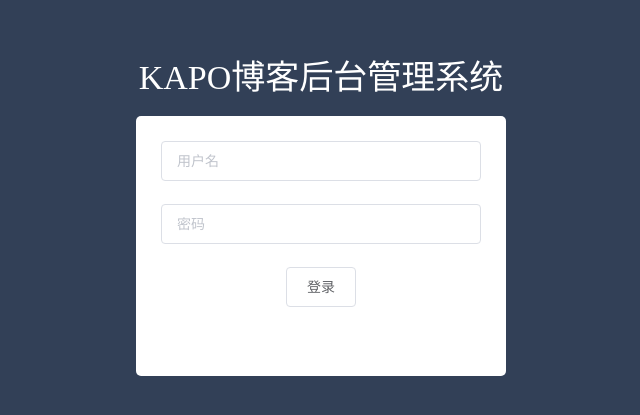
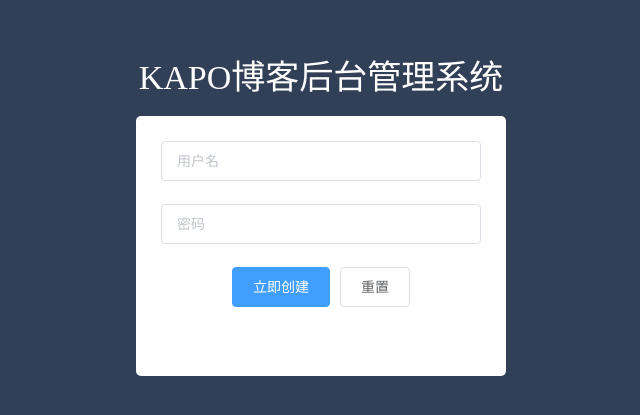
Before and after one commit to SmileRose/a_new_start, a Vue app: page /menu in a window 1280 px wide. Shown: the part 179-594 px from the top of the page, without its empty margins (344-984 px from the left). Built offline with nearby package versions, Linux system fonts and the light colour scheme.

Commit message:
文章修改成功

```diff
--- a/src/components/login.vue
+++ b/src/components/login.vue
@@ -1,19 +1,20 @@
 <template>
   <div class="login_page fillcontain">
     <transition name="form-fade" mode="in-out">
-			<section class="form_contianer" v-show="showLogin">
+      <section class="form_contianer">
         <div class="manage_tip">
           <p>KAPO博客后台管理系统</p>
         </div>
-				<el-form :mode="ruleForm" :rules="rules" ref="ruleForm">
+        <el-form :model="ruleForm" :rules="rules" ref="ruleForm">
           <el-form-item prop="username">
             <el-input v-model="ruleForm.username" placeholder="用户名"></el-input>
           </el-form-item>
           <el-form-item prop="password">
             <el-input type="password" v-model="ruleForm.password" placeholder="密码"></el-input>
           </el-form-item>
-					<el-form-item size="large">
-						<el-button type="parmary" @click="onSubmit(ruleForm)"> 登录</el-button>
+          <el-form-item>
+            <el-button type="primary" @click="submitForm('ruleForm')">立即创建</el-button>
+            <el-button @click="resetForm('ruleForm')">重置</el-button>
           </el-form-item>
         </el-form>
       </section>
@@ -22,78 +23,88 @@
 </template>
 <script>
 export default {
-		data(){
+  data() {
       return {
         ruleForm: {
           username: '',
-					password: '',
-				},
-				loginForm: {
-					username: '',
-					password: '',
+          password: ''
         },
         rules: {
-					username: [
-					{ required: true, message: '请输入用户名', trigger: 'blur' },
-					],
-					password: [
-					{ required: true, message: '请输入密码', trigger: 'blur' }
-					],
+          username: [{
+            required: true,
+            message: '请输入用户名',
+            trigger: 'blur'
+          }],
+          password: [{
+            required: true,
+            message: '请输入密码',
+            trigger: 'blur'
+          }],
+        }
+      };
     },
-				showLogin: true,
+    methods: {
+      submitForm(formName) {
+        this.$refs[formName].validate((valid) => {
+          if (valid) {
+            this.$router.push('menu')
+          } else {
+            console.log('error submit!!');
+            return false;
+          }
+        });
+      },
+      resetForm(formName) {
+        this.$refs[formName].resetFields();
       }
     },
-		mounted(){
-		},
-		computed: {
-		},
-		methods: {
-			onSubmit(formname){
-				this.$router.push('menu')
-			}
-		},
-		watch: {
-		}
 }
 </script>
 <style lang="less" scoped>
 @import '../style/mixin';
-.login_page{
+.login_page {
   background-color: #324057;
   position: absolute;
   width: 100%;
   height: 100%;
 }
-.manage_tip{
+
+.manage_tip {
   position: absolute;
   width: 100%;
   top: -100px;
   left: 0;
-	p{
+  p {
     font-size: 34px;
     color: #fff;
   }
 }
-.form_contianer{
+
+.form_contianer {
   .wh(320px, 210px);
   .ctp(320px, 210px);
   padding: 25px;
   border-radius: 5px;
   text-align: center;
   background-color: #fff;
-.submit_btn{
+  .submit_btn {
     width: 100%;
     font-size: 16px;
   }
 }
-.tip{
+
+.tip {
   font-size: 12px;
   color: red;
 }
-.form-fade-enter-active, .form-fade-leave-active {
+
+.form-fade-enter-active,
+.form-fade-leave-active {
   transition: all 1s;
 }
-.form-fade-enter, .form-fade-leave-active {
+
+.form-fade-enter,
+.form-fade-leave-active {
   transform: translate3d(0, -50px, 0);
   opacity: 0;
 }
--- a/src/components/pages/articleadd.vue
+++ b/src/components/pages/articleadd.vue
@@ -70,6 +70,7 @@ export default {
           description: '',
           thumb: false,
           content: '',
+          id: ''
         },
         rules: {
           name: [{
@@ -137,23 +138,25 @@ export default {
       getdata() {
         var id = this.$route.query.id;
         if (id) {
+          this.update =  true;
           let param = this.$route.query;
 
           this.$axios.post('/api/users', param).then(res => {
             if (res.data.flag) {
               var datas = res.data.data[0];
-              console.log(res.data)
-              var rules = {
+
+              var _rules = {
                 catid: datas.catid,
                 description: datas.description,
                 keywords: datas.keywords,
                 thumb: datas.thumb,
                 title: datas.title,
                 updatetime: datas.updatetime,
+                id: id
 
               }
-              console.log(rules)
-              this.ruleForm = rules
+
+              this.ruleForm = _rules
             }
           })
         }
--- a/src/components/pages/home.vue
+++ b/src/components/pages/home.vue
@@ -3,19 +3,19 @@
     <head-top></head-top>
     <div class="Rose-content">
       <el-row :gutter="20">
-        <el-col :span="6">
+        <el-col :lg="6" :md="6" :sm="8" :xs="12">
           <el-alert title="近7日新增评论" type="success" description="1256" show-icon>
           </el-alert>
         </el-col>
-       <el-col :span="6">
+        <el-col :lg="6" :md="6" :sm="8" :xs="12">
           <el-alert title="文章数量" type="info" description="168" show-icon>
           </el-alert>
         </el-col>
-      <el-col :span="6">
+        <el-col :lg="6" :md="6" :sm="8" :xs="12">
           <el-alert title="上次登录" type="warning" description="192.168.1.1， 四川.成都" show-icon>
           </el-alert>
         </el-col>
-     <el-col :span="6">
+        <el-col :lg="6" :md="6" :sm="8" :xs="12">
           <el-alert title="小程序访问人数" type="error" description="15862" show-icon>
           </el-alert>
         </el-col>
@@ -37,3 +37,12 @@
   }
 }
 </script>
+<style scoped>
+.Rose-Page{
+  min-height: calc(100% - 50px);
+  margin: 0 10px;
+
+
+}
+
+</style>
```
Lines whose indentation alone changed are shown as unchanged.
